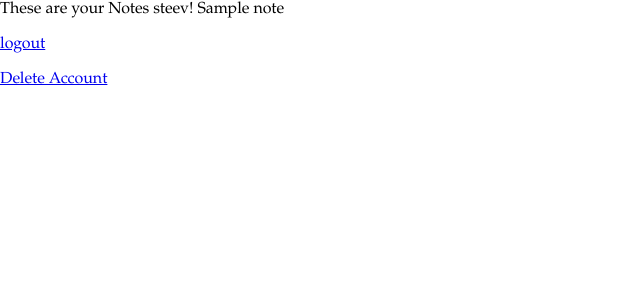
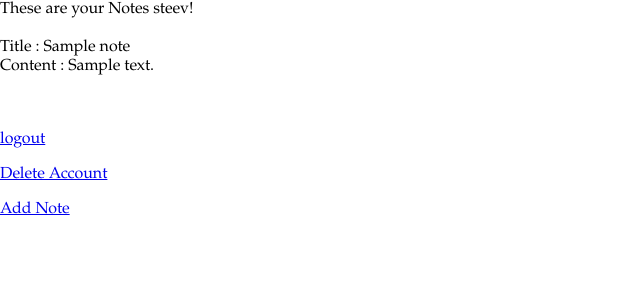
Before and after one commit to steevjames/NoteClip, a Django app: page /notes in a window 1280 px wide. Shown: the top 300 px of the page, without its empty margins (0-640 px from the left). Run offline with Django 3.2, Linux system fonts and the light colour scheme; a user stored in the database is signed in; tables that the repository leaves empty hold one stand-in row (values such as "Sample post").

Commit message:
Adding Notes Now Working smoothly

```diff
--- a/mainapp/views.py
+++ b/mainapp/views.py
@@ -38,4 +38,4 @@ def receive(request):
     content = request.GET['content']
     p = Note(owner=username, title=title, content=content)
     p.save()
-    return HttpResponse("Done")
+    return HttpResponseRedirect("notes")
--- a/templates/notes.html
+++ b/templates/notes.html
@@ -18,17 +18,19 @@ These are your Notes
 {% if user.is_authenticated %}
 {{ user.username }}!
 
-
+<br><br>
 {% for obj in Jkk %}
     {% cycle 'row1' 'row2' as rowcolors silent %}
-    {{obj.title}}
+    Title : {{obj.title}} <br>
+    Content : {{obj.content}}<br>
 {% endfor %}
-
+<br><br>
 
 
 
 <p><a href="{% url 'logout' %}">logout</a></p>
 <p><a href="deleteaccount">Delete Account</a></p>
+<p><a href="addnew">Add Note</a></p>
 {% else %}
 <p>You are not logged in</p>
 <a href="{% url 'login' %}">login</a>
```
